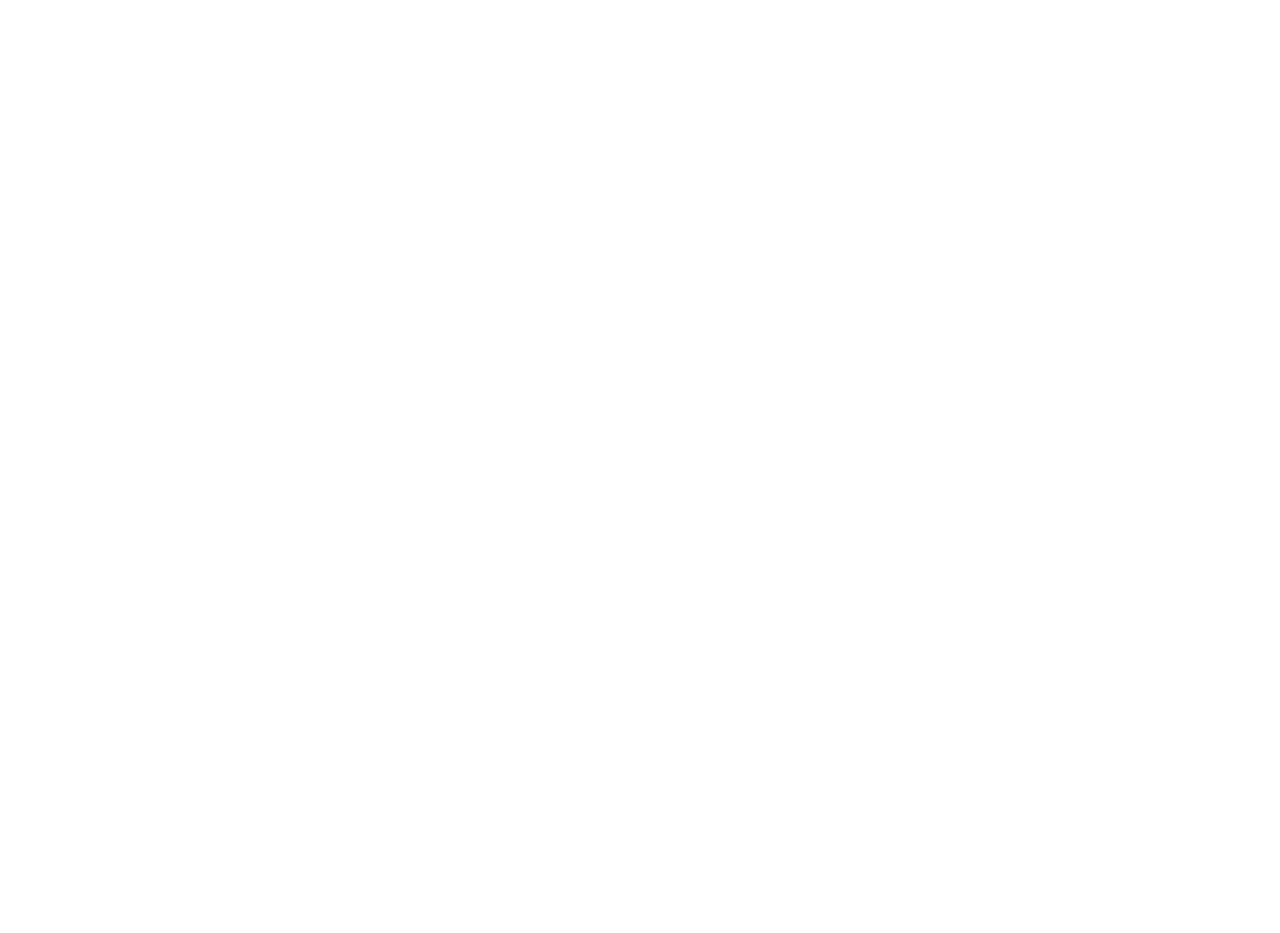
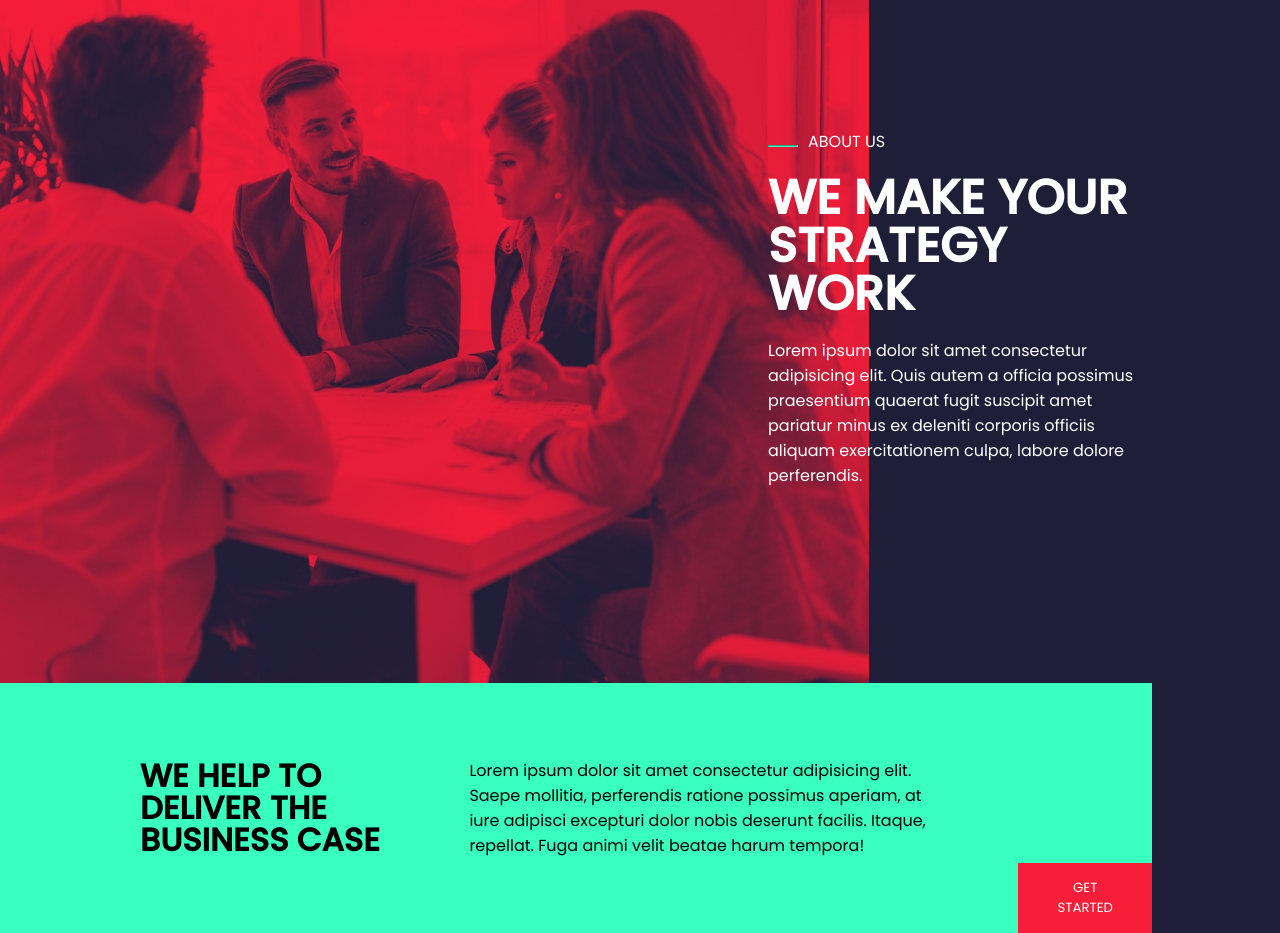
Before and after one commit to massimocolella02/proj-html-vuejs, a Vue app: page / in a window 1280 px wide. Shown: the part 1420-2353 px from the top of the page. Before the commit the page ends 1503 px from the top, so only its background shows below. Built offline with nearby package versions, Linux system fonts and the light colour scheme; some icons are missing.

Commit message:
completata sezione about us

```diff
--- a/src/App.vue
+++ b/src/App.vue
@@ -2,12 +2,14 @@
 import NavBar from './components/NavBar.vue';
 import HeaderComp from './components/HeaderComp.vue';
 import ConsultatsComp from './components/ConsultatsComp.vue';
+import AboutUs from './components/AboutUs.vue';
 export default{
   name: 'App',
   components:{
     NavBar,
     HeaderComp,
-    ConsultatsComp
+    ConsultatsComp,
+    AboutUs
   }
 }
 </script>
@@ -16,6 +18,7 @@
   <NavBar/>
   <HeaderComp/>
   <ConsultatsComp/>
+  <AboutUs/>
 </template>
 
 <style>
--- /dev/null
+++ b/src/components/AboutUs.vue
@@ -0,0 +1,105 @@
+<template>
+    <div id="about-us">
+        <div class="strategy">
+
+            <div class="l-side">
+                <img src="/images/business-people-working-together-on-project-and-5FHSKBL.jpg" alt="">
+            </div>
+
+            <div class="r-side">
+                <hr>
+                <span>about us</span>
+                <h2>we make your strategy work</h2>
+                <p>Lorem ipsum dolor sit amet consectetur adipisicing elit. Quis autem a officia possimus praesentium quaerat fugit suscipit amet pariatur minus ex deleniti corporis officiis aliquam exercitationem culpa, labore dolore perferendis.</p>
+            </div>
+        </div>
+
+        <div class="get-started">
+            <div>
+                <h3>we help to deliver the business case</h3>
+            </div>
+            <div>
+                <p>Lorem ipsum dolor sit amet consectetur adipisicing elit. Saepe mollitia, perferendis ratione possimus aperiam, at iure adipisci excepturi dolor nobis deserunt facilis. Itaque, repellat. Fuga animi velit beatae harum tempora!</p>
+            </div>
+            <div>
+                <button>get started</button>
+            </div>
+        </div>
+    </div>
+</template>
+
+<script>
+export default {
+    name: 'AboutUs'
+}
+</script>
+
+<style scoped>
+    #about-us{
+        background-color: var(--bg-color);
+    }
+    .strategy{
+        display: flex;
+        align-items: center;
+        color: white;
+    }
+    .strategy .l-side{
+        width: 60%;
+    }
+    .strategy .l-side img{
+        height: 750px;
+        display: block;
+    }
+    .strategy .r-side{
+        width: 30%;
+        text-transform: uppercase;
+    }
+    .strategy .r-side hr{
+        width: 30px;
+        border-color: var(--celeste);
+        display: inline-block;
+        margin-right: 10px;
+    }
+    .strategy .r-side h2{
+        font-size: 3rem;
+        line-height: 3rem;
+        margin: 20px 0;
+    }
+    .strategy .r-side p{
+        text-transform: none;
+    }
+
+    .get-started{
+        width: 90%;
+        height: 250px;
+        background-color: var(--celeste);
+        display: flex;
+        justify-content: space-between;
+        align-items: center;
+
+    }
+    .get-started :first-child{
+        flex-basis: 30%;
+        margin-left: 70px;
+    }
+    .get-started div:nth-child(2){
+        flex-basis: 50%;
+    }
+
+    .get-started h3{
+        font-size: 2rem;
+        line-height: 2rem;
+        text-transform: uppercase;
+    }
+    .get-started div:last-child{
+        align-self: flex-end;
+    }
+    .get-started button{
+        background-color: var(--text-red);
+        text-transform: uppercase;
+        color: white;
+        border: transparent;
+        padding: 15px 30px;
+        cursor: pointer;
+    }
+</style>
--- a/src/components/ConsultatsComp.vue
+++ b/src/components/ConsultatsComp.vue
@@ -12,7 +12,7 @@
 
                     <div class="info">
                         <h3>{{ elem.title }}</h3>
-                        <p>Lorem ipsum dolor sit amet consectetur adipisicing elit. Sint hic facilis quidem debitis aspernatur mollitia repellendus sapiente earum enim? Dolorem corporis officiis iste eligendi delectus sequi dignissimos ducimus enim optio?</p>
+                        <p>When, while lovely valley teems with vapour around meand eridian sun strikes the upper impenetrable foliage of my trees, and but a</p>
                     </div>
                 </div>
             </div>
```
